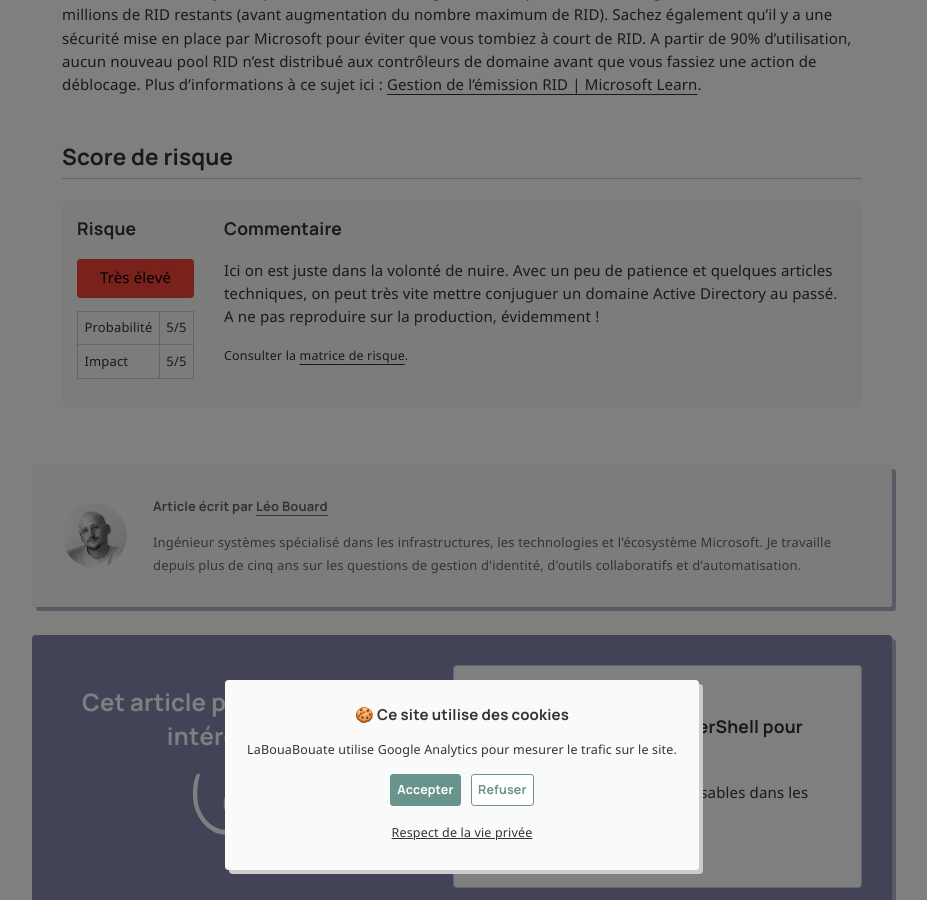
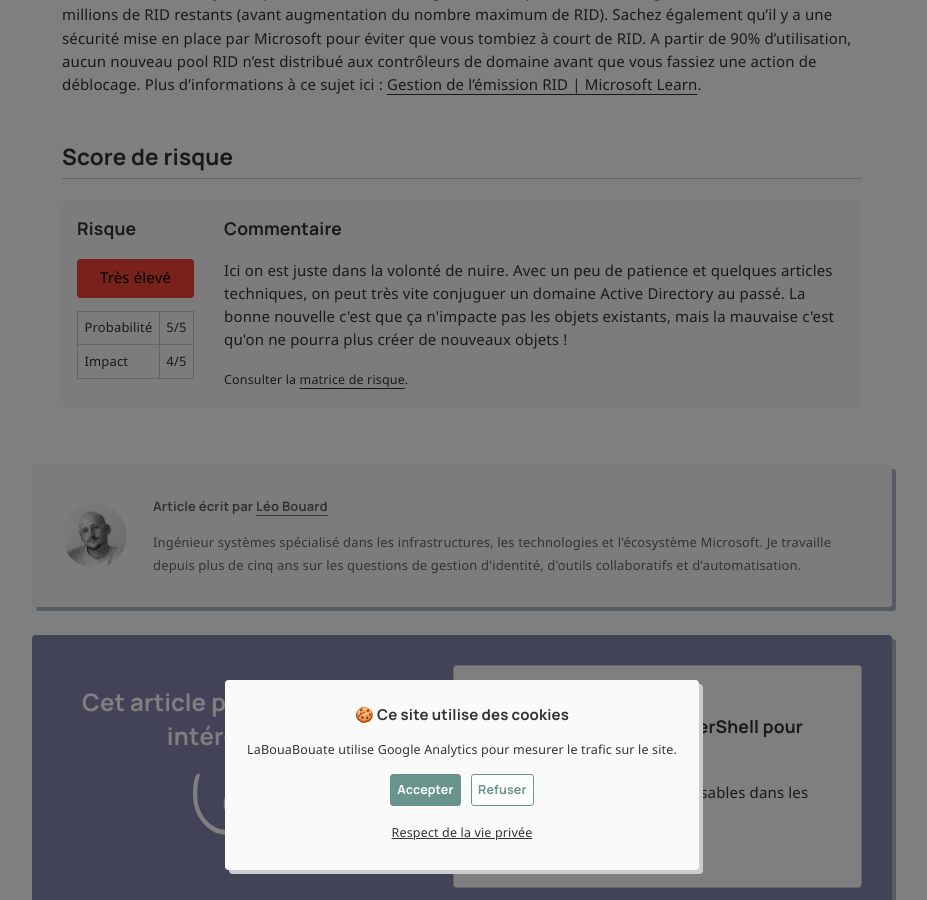
Before and after one commit to leobouard/leobouard.github.io, a Jekyll site: the page built from _posts/2025-10-23-epuisement-pool-rid.md, in a window 1280 px wide and 900 px high, scrolled down 9009 px. Shown: the whole window, without its empty margins (178-1105 px from the left). Built offline with Jekyll 4.4.1, drawn with Linux system fonts in a browser that asks for light colours; nearby versions of some CDN libraries; some web fonts are replaced; comment, search, counter and statistics services are not loaded.

Commit message:
Update 2025-10-23-epuisement-pool-rid.md

```diff
--- a/_posts/2025-10-23-epuisement-pool-rid.md
+++ b/_posts/2025-10-23-epuisement-pool-rid.md
@@ -284,7 +284,7 @@ Ce genre de manipulation n'étant pas prévue, on tombe sur des erreurs à l'inv
 ## Score de risque
 
 {% include risk-score.html
-    impact=5
+    impact=4
     probability=5
-    comment="Ici on est juste dans la volonté de nuire. Avec un peu de patience et quelques articles techniques, on peut très vite mettre conjuguer un domaine Active Directory au passé. A ne pas reproduire sur la production, évidemment !"
+    comment="Ici on est juste dans la volonté de nuire. Avec un peu de patience et quelques articles techniques, on peut très vite conjuguer un domaine Active Directory au passé. La bonne nouvelle c'est que ça n'impacte pas les objets existants, mais la mauvaise c'est qu'on ne pourra plus créer de nouveaux objets !"
 %}
```
